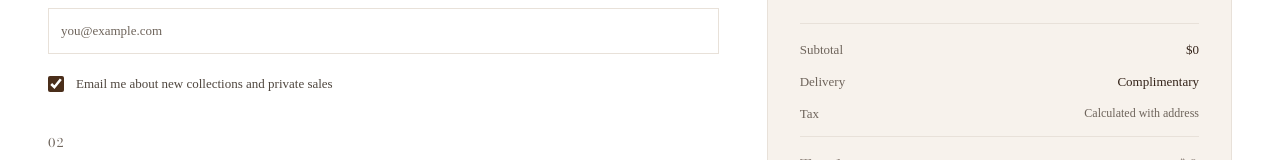
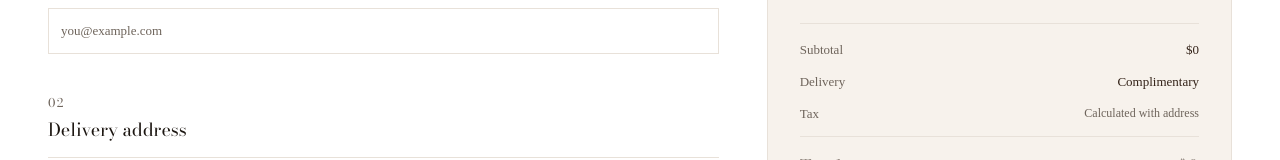
Before and after one commit to Y-Lohiru/meridian, a Next.js app: page /checkout in a window 1280 px wide. Shown: the part 285-445 px from the top of the page. Built offline with nearby package versions, Linux system fonts and the light colour scheme; no server answers.

Commit message:
removednewsletter

```diff
--- a/components/checkout/CheckoutForm.tsx
+++ b/components/checkout/CheckoutForm.tsx
@@ -264,7 +264,7 @@ export default function CheckoutForm({
             className="w-full bg-transparent border border-line p-3 text-sm focus:outline-none focus:border-brand"
           />
         </div>
-        <div className="flex items-center space-x-3 pt-1">
+        {/*<div className="flex items-center space-x-3 pt-1">
           <input
             type="checkbox"
             name="emailUpdates"
@@ -276,7 +276,7 @@ export default function CheckoutForm({
           <label htmlFor="emailUpdates" className="text-sm text-ink-muted">
             Email me about new collections and private sales
           </label>
-        </div>
+        </div>*/}
       </section>
 
       {/* 02 Delivery Address */}
```
